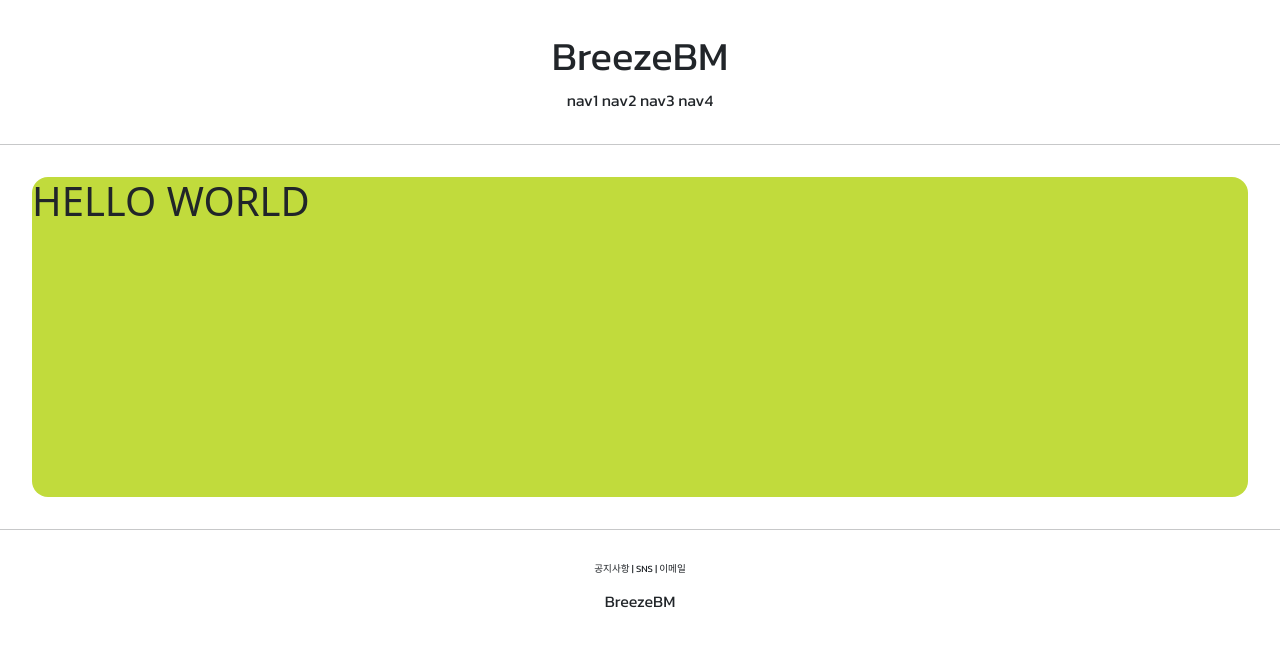
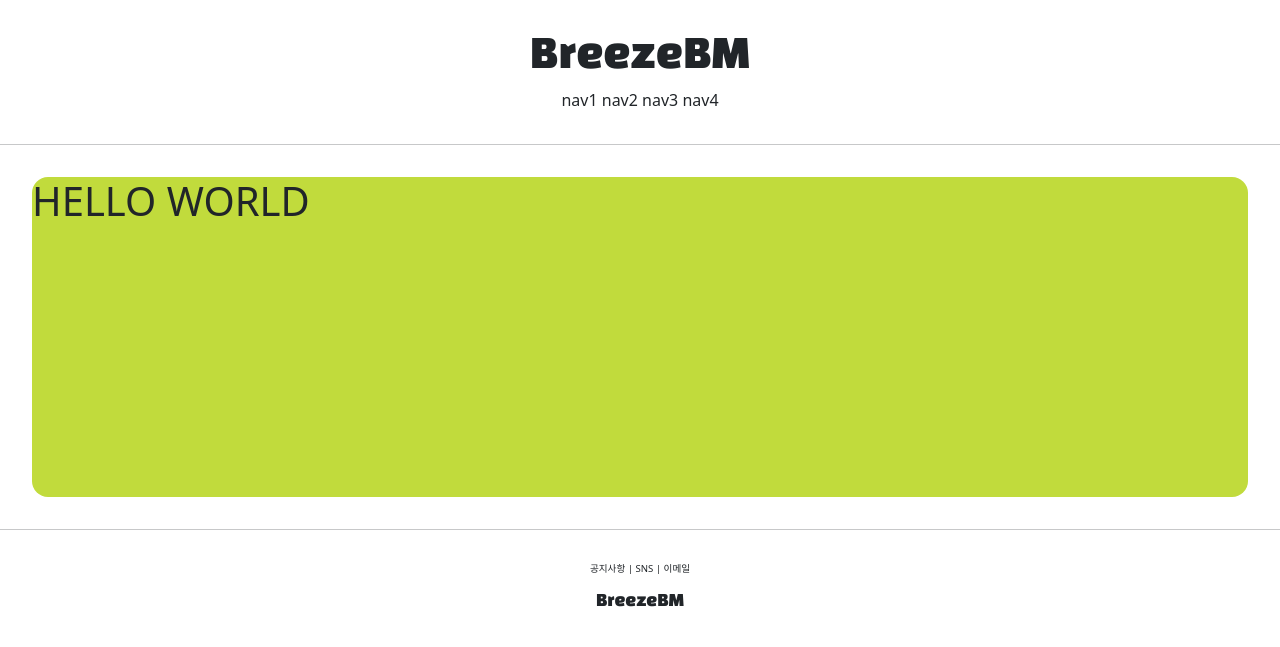
Before and after one commit to BreezeBM/django-study, a Django app: page /account/hello_world/ in a window 1280 px wide. Shown: the top 647 px of the page. Run offline with Django 4.2, Linux system fonts and the light colour scheme.

Commit message:
feat: 11강 static과 기본적인 css 작성

```diff
--- a/breezebm/breezebm/settings.py
+++ b/breezebm/breezebm/settings.py
@@ -118,6 +118,11 @@ USE_TZ = True
 
 STATIC_URL = "static/"
 
+STATIC_ROOT = os.path.join(BASE_DIR, "staticfiles")
+
+# 앱에 종속되어 있지 않은 static 파일을 모으는 곳
+STATICFILES_DIRS = [BASE_DIR / "static"]
+
 # Default primary key field type
 # https://docs.djangoproject.com/en/4.2/ref/settings/#default-auto-field
 
--- /dev/null
+++ b/breezebm/static/base.css
@@ -0,0 +1,17 @@
+.breeze_logo {
+    font-family: 'Black Han Sans', sans-serif;
+}
+
+.breeze_footer_button {
+    font-size: .6rem
+}
+
+.breeze_footer {
+    text-align:center;
+    margin-top:2rem;
+}
+
+.breeze_header {
+    text-align:center;
+    margin:2rem 0;
+}
--- a/breezebm/templates/footer.html
+++ b/breezebm/templates/footer.html
@@ -1,10 +1,10 @@
-<div style="text-align:center; margin-top:2rem; font-family: 'Kanit', sans-serif;">
-    <div style="font-size: .6rem">
+<div class="breeze_footer">
+    <div class="breeze_footer_button">
         <span>공지사항</span> |
         <span>SNS</span> |
         <span>이메일</span>
     </div>
     <div style="margin-top: 1rem">
-        <h6 style="margin-top: 1rem">BreezeBM</h6>
+        <h6 class="breeze_logo">BreezeBM</h6>
     </div>
 </div>
--- a/breezebm/templates/head.html
+++ b/breezebm/templates/head.html
@@ -1,3 +1,5 @@
+{% load static %}
+
 <head>
     <meta charset="UTF-8">
     <title>BreezeBM</title>
@@ -9,5 +11,8 @@
     <!-- GOOGLE FONT LINK -->
     <link rel="preconnect" href="https://fonts.googleapis.com">
     <link rel="preconnect" href="https://fonts.gstatic.com" crossorigin>
-    <link href="https://fonts.googleapis.com/css2?family=Kanit:wght@400&display=swap" rel="stylesheet">
+    <link href="https://fonts.googleapis.com/css2?family=Black+Han+Sans&display=swap" rel="stylesheet">
+
+    <!-- IMPORT CSS LINK -->
+    <link rel="stylesheet" type="text/css" href="{% static 'base.css' %}">
 </head>
--- a/breezebm/templates/header.html
+++ b/breezebm/templates/header.html
@@ -1,6 +1,6 @@
-<div style="text-align:center; margin:2rem 0; font-family: 'Kanit', sans-serif;">
+<div class="breeze_header">
     <div>
-        <h1>BreezeBM</h1>
+        <h1 class="breeze_logo">BreezeBM</h1>
     </div>
     <div>
         <span>nav1</span>
```
Also changed, not shown: README.md.
